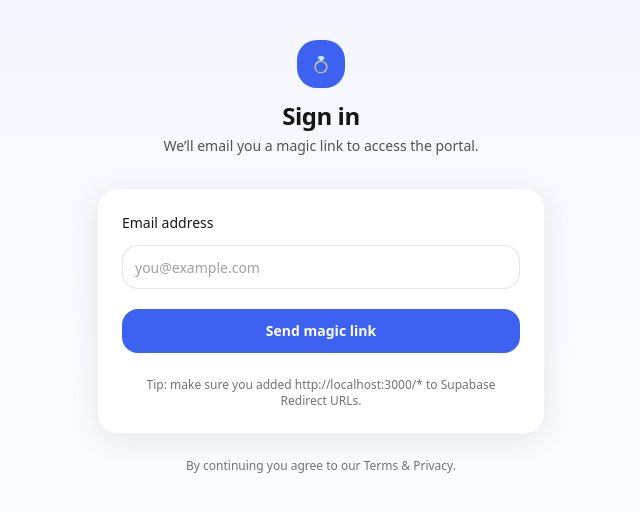
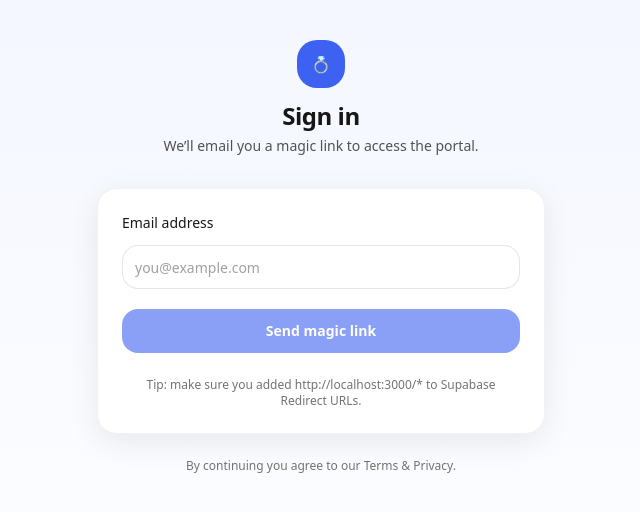
Before and after one commit to damziv/whatsapp-bot, a Next.js app: page /login in a window 1280 px wide. Shown: the top 512 px of the page, without its empty margins (319-959 px from the left). Built offline with nearby package versions, Linux system fonts and the light colour scheme; no server answers.

Commit message:
added setting and email submit exceeded

```diff
--- a/app/login/page.tsx
+++ b/app/login/page.tsx
@@ -1,7 +1,7 @@
 // app/login/page.tsx
 'use client';
 
-import { useEffect, useState } from 'react';
+import { useEffect, useRef, useState } from 'react';
 import { useRouter } from 'next/navigation';
 import { getSupabaseBrowser } from '@/lib/supabase-browser';
 
@@ -11,7 +11,19 @@ export default function LoginPage() {
   const [err, setErr] = useState<string | null>(null);
   const [loading, setLoading] = useState(false);
   const [checking, setChecking] = useState(true);
+
+  // cooldown (prevents hammering OTP)
+  const [cooldownUntil, setCooldownUntil] = useState<number>(0);
+  const [now, setNow] = useState<number>(() => Date.now());
+
+  const submitLockRef = useRef(false);
   const router = useRouter();
+
+  // tick for countdown UI
+  useEffect(() => {
+    const t = setInterval(() => setNow(Date.now()), 250);
+    return () => clearInterval(t);
+  }, []);
 
   // If already signed in, redirect to portal
   useEffect(() => {
@@ -30,16 +42,24 @@ export default function LoginPage() {
     };
   }, [router]);
 
+  const cooldownActive = cooldownUntil > now;
+  const secondsLeft = cooldownActive ? Math.ceil((cooldownUntil - now) / 1000) : 0;
+
   async function onSubmit(e: React.FormEvent) {
     e.preventDefault();
+
+    // hard guard against double submit / double-tap
+    if (submitLockRef.current) return;
+    if (loading) return;
+    if (cooldownActive) return;
+
+    submitLockRef.current = true;
     setErr(null);
     setLoading(true);
 
     try {
       const supabase = getSupabaseBrowser();
 
-      // IMPORTANT: always redirect back to the same origin that initiated login
-      // so localhost stays localhost, and Vercel stays Vercel.
       const redirectTo =
         typeof window !== 'undefined'
           ? `${window.location.origin}/auth/callback`
@@ -51,11 +71,23 @@ export default function LoginPage() {
       });
 
       if (error) throw error;
+
+      // start resend cooldown (60s)
+      setCooldownUntil(Date.now() + 60_000);
       setSent(true);
     } catch (e: unknown) {
-      setErr(e instanceof Error ? e.message : String(e));
+      const msg = e instanceof Error ? e.message : String(e);
+
+      // make rate limiting obvious to the user
+      if (msg.toLowerCase().includes('rate limit')) {
+        setErr('Too many requests. Please wait a minute and try again.');
+        setCooldownUntil(Date.now() + 60_000);
+      } else {
+        setErr(msg);
+      }
     } finally {
       setLoading(false);
+      submitLockRef.current = false;
     }
   }
 
@@ -75,7 +107,7 @@ export default function LoginPage() {
     <main className="min-h-screen bg-gradient-to-b from-brand-50 to-white px-4 py-10 dark:from-neutral-900 dark:to-neutral-950">
       <div className="mx-auto w-full max-w-md">
         <div className="mb-8 text-center">
-          <div className="mx-auto mb-3 flex h-12 w-12 items-centerqU  items-center justify-center rounded-2xl bg-brand-600 text-white">
+          <div className="mx-auto mb-3 flex h-12 w-12 items-center justify-center rounded-2xl bg-brand-600 text-white">
             💍
           </div>
           <h1 className="text-2xl font-semibold tracking-[-0.02em]">Sign in</h1>
@@ -92,6 +124,16 @@ export default function LoginPage() {
                 We sent a sign-in link to <span className="font-medium">{email}</span>.
                 Open it on this device to continue.
               </p>
+
+              {secondsLeft > 0 ? (
+                <p className="text-xs text-neutral-500 dark:text-neutral-400">
+                  You can request a new link in {secondsLeft}s.
+                </p>
+              ) : (
+                <p className="text-xs text-neutral-500 dark:text-neutral-400">
+                  Didn’t get it? Check spam/junk.
+                </p>
+              )}
 
               <button
                 type="button"
@@ -121,11 +163,15 @@ export default function LoginPage() {
               />
 
               <button
-                disabled={loading}
+                disabled={loading || cooldownActive || email.trim().length === 0}
                 type="submit"
                 className="mt-2 inline-flex h-11 items-center justify-center rounded-xl bg-brand-600 px-4 text-sm font-semibold text-white transition hover:bg-brand-700 disabled:opacity-60"
               >
-                {loading ? 'Sending…' : 'Send magic link'}
+                {loading
+                  ? 'Sending…'
+                  : cooldownActive
+                    ? `Try again in ${secondsLeft}s`
+                    : 'Send magic link'}
               </button>
 
               {err && (
--- a/app/portal/layout.tsx
+++ b/app/portal/layout.tsx
@@ -132,6 +132,7 @@ export default function PortalLayout({ children }: { children: ReactNode }) {
         <nav className="space-y-1">
           <NavItem href="/portal/albums" label="Albums" />
           <NavItem href="/portal/create" label="Create album" />
+          <NavItem href="/portal/settings" label="Settings" />
         </nav>
 
         <button
@@ -164,6 +165,7 @@ export default function PortalLayout({ children }: { children: ReactNode }) {
             <nav className="space-y-1">
               <NavItem href="/portal/albums" label="Albums" />
               <NavItem href="/portal/create" label="Create album" />
+              <NavItem href="/portal/settings" label="Settings" />
             </nav>
           </div>
         </div>
```
